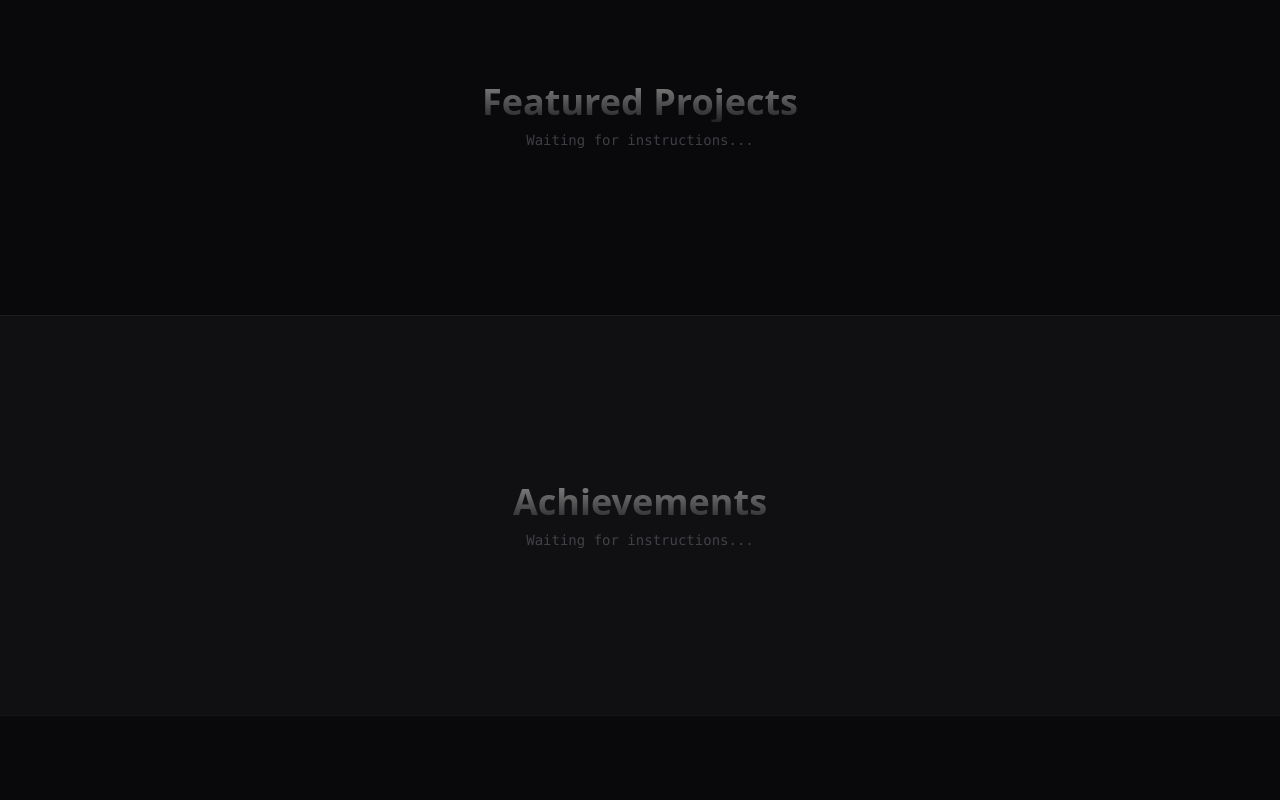
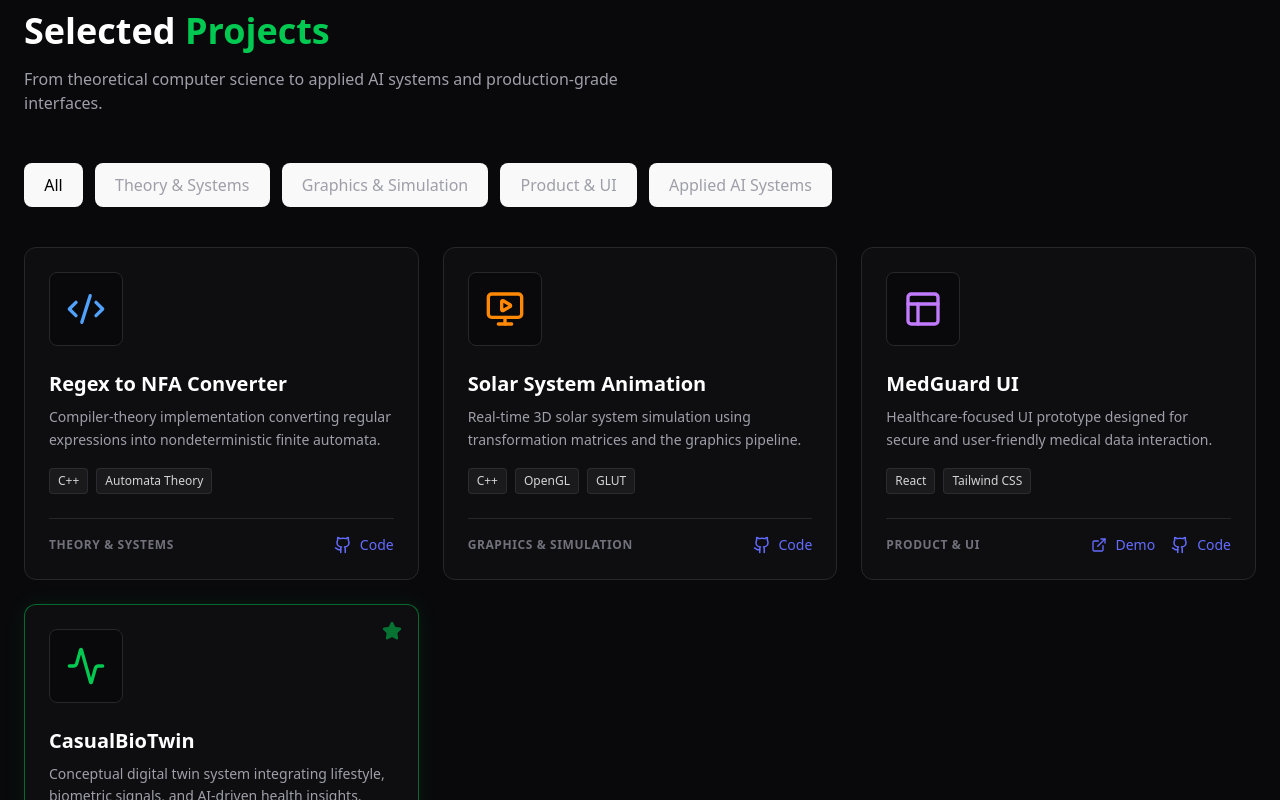
Before and after one commit to susb47/port-sbs, a React (Vite) app in the folder my-portfolio/: page / in a window 1280 px wide. Shown: the part 2900-3700 px from the top of the page. Built offline with nearby package versions, Linux system fonts and the light colour scheme.

Commit message:
Added live demo links for MedGuard and CasualBioTwin

```diff
--- a/my-portfolio/src/App.jsx
+++ b/my-portfolio/src/App.jsx
@@ -2,7 +2,8 @@ import React from 'react';
 import Navbar from './components/Navbar';
 import About from './sections/About';
 import Skills from './sections/Skills';
-import Research from './sections/Research'; // <-- Import this
+import Research from './sections/Research';
+import Projects from './sections/Projects'; // <-- Import this
 
 // Temporary Placeholder Component
 const SectionPlaceholder = ({ id, title, color }) => (
@@ -25,10 +26,10 @@ function App() {
 
         <About />
         <Skills />
-        <Research /> {/* <-- Added here */}
+        <Research />
+        <Projects /> {/* <-- Added here */}
 
         {/* Pending Sections */}
-        <SectionPlaceholder id="projects" title="Featured Projects" color="bg-zinc-950" />
         <SectionPlaceholder id="achievements" title="Achievements" color="bg-zinc-900/50" />
         <SectionPlaceholder id="awards" title="Honors & Awards" color="bg-zinc-950" />
         <SectionPlaceholder id="result" title="Academic Results" color="bg-zinc-900/50" />
--- a/my-portfolio/src/sections/Projects.jsx
+++ b/my-portfolio/src/sections/Projects.jsx
@@ -1,30 +1,186 @@
-import React from 'react';
-import { projects } from '../data/projects';
-import { ExternalLink } from 'lucide-react';
+import React, { useState } from "react";
+import { motion, AnimatePresence } from "framer-motion";
+import {
+  Github,
+  ExternalLink,
+  Code2,
+  MonitorPlay,
+  Layout,
+  Activity,
+  Star
+} from "lucide-react";
+
+// --- DATA: Project Portfolio ---
+const projects = [
+  {
+    id: 1,
+    title: "Regex to NFA Converter",
+    summary: "Compiler-theory implementation converting regular expressions into nondeterministic finite automata.",
+    tech: ["C++", "Automata Theory"],
+    category: "Theory & Systems",
+    link: "https://github.com/susb47/regex-to-nfa-converter",
+    icon: <Code2 size={40} className="text-blue-400" />,
+    featured: false
+  },
+  {
+    id: 2,
+    title: "Solar System Animation",
+    summary: "Real-time 3D solar system simulation using transformation matrices and the graphics pipeline.",
+    tech: ["C++", "OpenGL", "GLUT"],
+    category: "Graphics & Simulation",
+    link: "https://github.com/susb47/cg-solar-animation",
+    icon: <MonitorPlay size={40} className="text-orange-400" />,
+    featured: false
+  },
+  {
+    id: 3,
+    title: "MedGuard UI",
+    summary: "Healthcare-focused UI prototype designed for secure and user-friendly medical data interaction.",
+    tech: ["React", "Tailwind CSS"],
+    category: "Product & UI",
+    link: "https://github.com/susb47/medguard-ui",
+    demo: "https://medguard-ui.vercel.app/", // <-- Added Live Demo
+    icon: <Layout size={40} className="text-purple-400" />,
+    featured: false
+  },
+  {
+    id: 4,
+    title: "CasualBioTwin",
+    summary: "Conceptual digital twin system integrating lifestyle, biometric signals, and AI-driven health insights.",
+    tech: ["ML", "System Design", "Python"],
+    category: "Applied AI Systems",
+    link: "https://github.com/susb47/casual-bio-twin",
+    demo: "https://susb47.github.io/casual-bio-twin/", // <-- Added Live Demo
+    icon: <Activity size={40} className="text-green-500" />,
+    featured: true
+  }
+];
+
+const categories = ["All", "Theory & Systems", "Graphics & Simulation", "Product & UI", "Applied AI Systems"];
 
 const Projects = () => {
+  const [activeCategory, setActiveCategory] = useState("All");
+
+  const filteredProjects = activeCategory === "All"
+    ? projects
+    : projects.filter(p => p.category === activeCategory);
+
   return (
-    <section id="projects" className="py-24 px-6 bg-white">
-      <div className="max-w-6xl mx-auto">
-        <h2 className="text-3xl font-bold text-center mb-12 text-gray-900">Featured Projects</h2>
-        <div className="grid md:grid-cols-2 lg:grid-cols-3 gap-8">
-          {projects.map((project, index) => (
-            <div key={index} className="group border border-gray-200 rounded-2xl p-6 hover:shadow-xl transition-all hover:-translate-y-1 bg-white">
-              <div className="flex justify-between items-start mb-4">
-                <h3 className="text-xl font-bold text-gray-900">{project.title}</h3>
-                <ExternalLink className="w-5 h-5 text-gray-400 group-hover:text-blue-600 transition" />
-              </div>
-              <p className="text-gray-500 mb-6 leading-relaxed">{project.description}</p>
-              <div className="flex flex-wrap gap-2 mt-auto">
-                {project.tech.map(t => (
-                  <span key={t} className="px-3 py-1 bg-blue-50 text-blue-700 rounded-full text-xs font-semibold">
-                    {t}
-                  </span>
-                ))}
-              </div>
-            </div>
+    <section id="projects" className="py-24 bg-zinc-950 relative">
+      <div className="container mx-auto px-6">
+
+        {/* Header */}
+        <div className="mb-12">
+          <h2 className="text-4xl font-bold text-white mb-4">
+            Selected <span className="text-green-500">Projects</span>
+          </h2>
+          <p className="text-zinc-400 max-w-2xl">
+            From theoretical computer science to applied AI systems and production-grade interfaces.
+          </p>
+        </div>
+
+        {/* Filter Tabs */}
+        <div className="flex flex-wrap gap-3 mb-10">
+          {categories.map((cat) => (
+            <button
+              key={cat}
+              onClick={() => setActiveCategory(cat)}
+              className={`px-4 py-2 rounded-lg text-xs md:text-sm font-medium transition-all duration-300 border ${
+                activeCategory === cat
+                  ? "bg-green-500 text-black border-green-500"
+                  : "bg-zinc-900 text-zinc-400 border-zinc-800 hover:border-green-500/50 hover:text-green-400"
+              }`}
+            >
+              {cat}
+            </button>
           ))}
         </div>
+
+        {/* Projects Grid */}
+        <motion.div
+          layout
+          className="grid md:grid-cols-2 lg:grid-cols-3 gap-6"
+        >
+          <AnimatePresence>
+            {filteredProjects.map((project) => (
+              <motion.div
+                layout
+                initial={{ opacity: 0, scale: 0.9 }}
+                animate={{ opacity: 1, scale: 1 }}
+                exit={{ opacity: 0, scale: 0.9 }}
+                transition={{ duration: 0.3 }}
+                key={project.id}
+                className={`group relative bg-zinc-900/40 border rounded-xl p-6 flex flex-col h-full hover:-translate-y-1 transition-all duration-300 ${
+                  project.featured
+                    ? "border-green-500/50 shadow-[0_0_20px_rgba(34,197,94,0.1)]"
+                    : "border-zinc-800 hover:border-green-500/30"
+                }`}
+              >
+                {/* Flagship Badge */}
+                {project.featured && (
+                  <div className="absolute top-4 right-4 text-green-500 animate-pulse">
+                    <Star size={20} fill="currentColor" />
+                  </div>
+                )}
+
+                {/* Icon Thumbnail */}
+                <div className="mb-6 p-4 bg-zinc-950 rounded-lg w-fit border border-zinc-800 group-hover:border-green-500/20 transition-colors">
+                  {project.icon}
+                </div>
+
+                {/* Content */}
+                <div className="mb-4">
+                  <h3 className="text-xl font-bold text-white mb-2 flex items-center gap-2">
+                    {project.title}
+                  </h3>
+                  <p className="text-zinc-400 text-sm leading-relaxed">
+                    {project.summary}
+                  </p>
+                </div>
+
+                {/* Tech Stack Pills */}
+                <div className="flex flex-wrap gap-2 mt-auto mb-6">
+                  {project.tech.map((t, i) => (
+                    <span key={i} className="px-2 py-1 bg-zinc-800/50 text-zinc-300 text-xs rounded border border-zinc-700/50">
+                      {t}
+                    </span>
+                  ))}
+                </div>
+
+                {/* Links Footer (Updated for Demos) */}
+                <div className="pt-4 border-t border-zinc-800 flex items-center justify-between">
+                  <span className="text-xs text-zinc-500 uppercase tracking-wider font-bold">
+                    {project.category}
+                  </span>
+
+                  <div className="flex gap-4">
+                    {/* Render Demo Button if link exists */}
+                    {project.demo && (
+                      <a
+                        href={project.demo}
+                        target="_blank"
+                        rel="noreferrer"
+                        className="flex items-center gap-2 text-sm font-medium text-zinc-300 hover:text-green-400 transition-colors"
+                      >
+                        <ExternalLink size={16} /> Demo
+                      </a>
+                    )}
+
+                    <a
+                      href={project.link}
+                      target="_blank"
+                      rel="noreferrer"
+                      className="flex items-center gap-2 text-sm font-medium text-white hover:text-green-400 transition-colors"
+                    >
+                      <Github size={18} /> Code
+                    </a>
+                  </div>
+                </div>
+              </motion.div>
+            ))}
+          </AnimatePresence>
+        </motion.div>
+
       </div>
     </section>
   );
```
